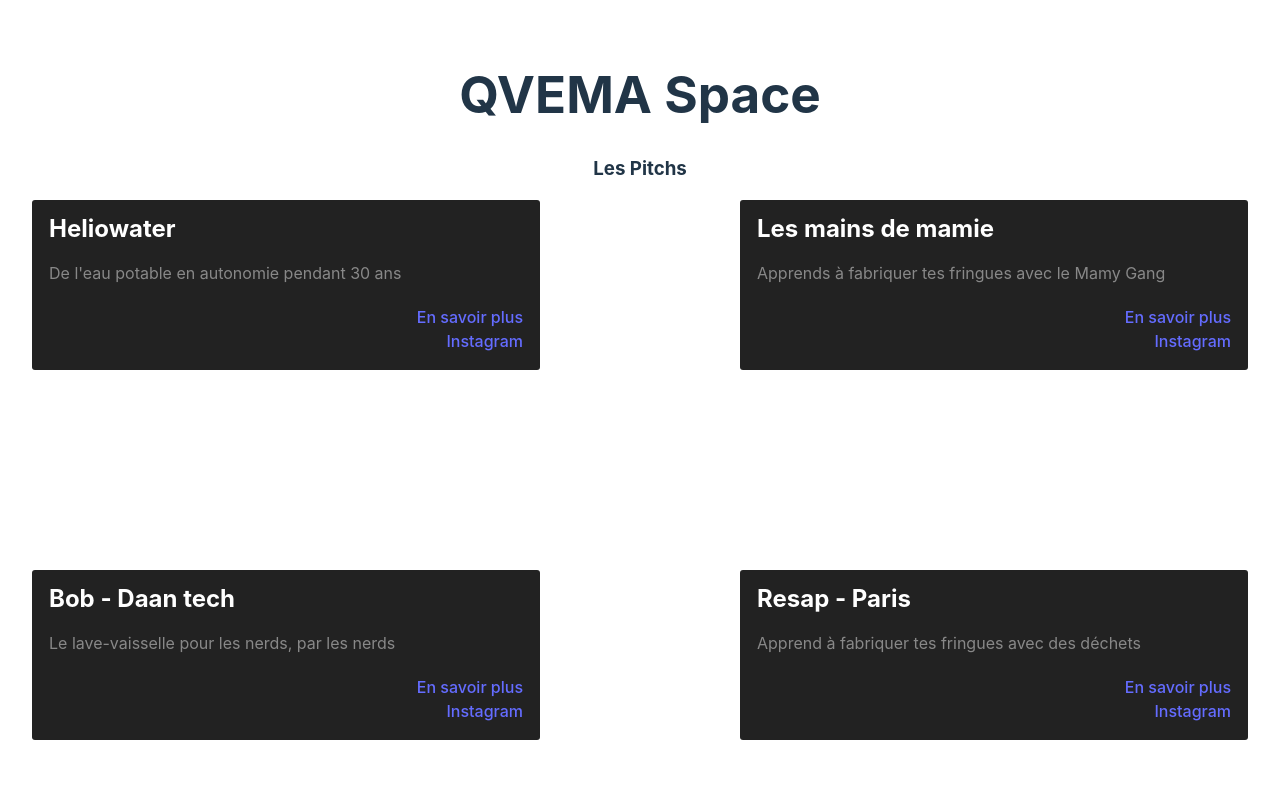
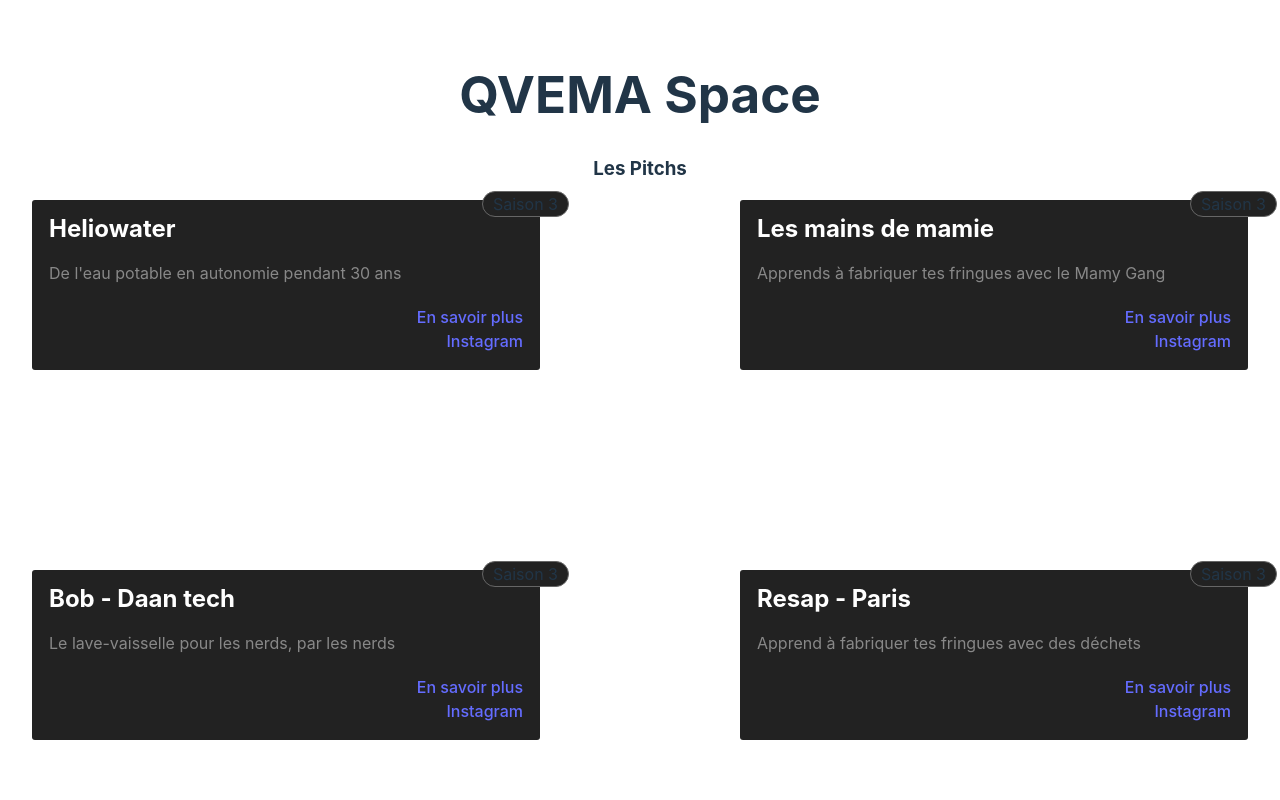
Before and after one commit to monsieurpigeon/qvema.space, a React (Vite) app: page / in a window 1280 px wide. Shown: the top 800 px of the page. Built offline with nearby package versions, Linux system fonts and the light colour scheme.

Commit message:
show season

```diff
--- a/src/components/Company/index.tsx
+++ b/src/components/Company/index.tsx
@@ -8,6 +8,7 @@ interface CompanyProps {
 export function Company({ company }: CompanyProps) {
   return (
     <div className="card company">
+      <div className="chip">Saison {company.season}</div>
       <div className="title">{company.title}</div>
       <div className="description">{company.description}</div>
       <div className="links">
--- a/src/components/Company/style.css
+++ b/src/components/Company/style.css
@@ -10,6 +10,7 @@
     padding: 1rem;
     border: 1px solid transparent;
     gap: 20px;
+    position: relative;
 }
 
 .card:hover {
@@ -35,3 +36,13 @@
     flex-direction: column;
     align-items: flex-end;
 }
+
+.chip {
+    background-color: #222;
+    border: 1px solid #666;
+    padding: 0px 10px;
+    border-radius: 50px;
+    position: absolute;
+    top: -10px;
+    right: -30px;
+}
--- a/src/types.ts
+++ b/src/types.ts
@@ -3,4 +3,5 @@ export interface iCompany {
   description: string;
   url: string;
   instagram?: string;
+  season: number;
 }
```
